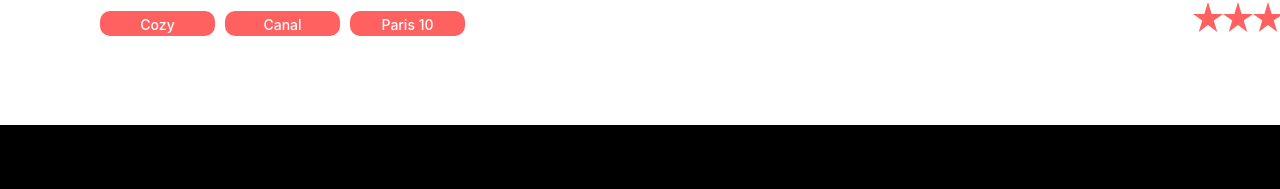
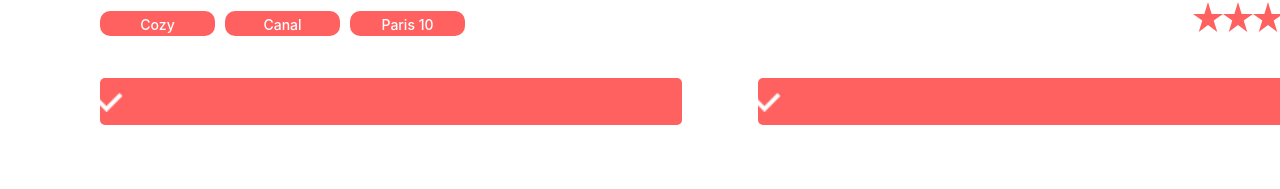
Before and after one commit to terence-line/Kasa, a React (Create React App) app: page /fichelogement/1 in a window 1280 px wide. Shown: the part 675-864 px from the top of the page. Built offline with nearby package versions, Linux system fonts and the light colour scheme.

Commit message:
modification collapse dans fichelogement

```diff
--- a/src/components/FicheLogement.jsx
+++ b/src/components/FicheLogement.jsx
@@ -5,6 +5,7 @@ import Carroussel from './Carroussel'
 import icon from '../assets/chevron.png'
 import iconStar1 from '../assets/star-grey.png'
 import iconStar2 from '../assets/star-red.svg'
+import Collapsible from './Collapsible'
 
 
 
@@ -18,6 +19,7 @@ function FicheLogement ()
 
 
     return (
+
         <div>
 
             <Carroussel />
@@ -44,9 +46,19 @@ function FicheLogement ()
                     <img src={ iconStar1 } alt="star" className="star5" />
                 </div>
 
+                <div className="collapse-fichelogement">
+                    <div className='collapse-fichelogement-item'>
+                        <Collapsible />
+                    </div>
+                    <div className='collapse-fichelogement-item'>
+                        <Collapsible />
+                    </div>
+                </div>
+                <Footer />
             </div>
-            <Footer />
+
         </div>
+
     )
 }
 
--- a/src/styles/FicheLogement.css
+++ b/src/styles/FicheLogement.css
@@ -206,3 +206,25 @@
     line-height: 142.6%;
     color: #FF6060;
 }
+
+.collapse-fichelogement {
+    height: 52px;
+    width: 1240px;
+    border-radius: 10px;
+    display: flex;
+    flex-direction: row;
+    justify-content: space-between;
+    align-items: center;
+    text-align: center;
+    left: 100px;
+    bottom: 50px;
+}
+
+.collapse-fichelogement-item {
+    display: block;
+    justify-content: space-between;
+    height: 52px;
+    width: 582px;
+    margin-top: -20px;
+    border-radius: 10px;
+}
```
